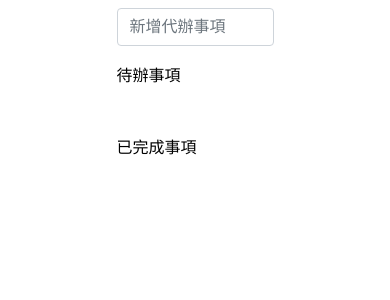
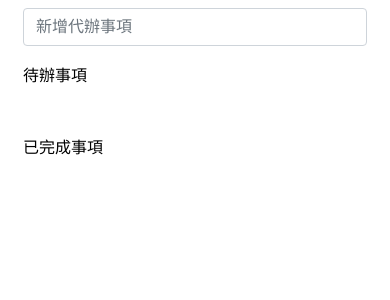
Before and after one commit to dannypc1628/todo-angular, an Angular app: page / in a window 390 px wide. Shown: the top 300 px of the page. Built offline with nearby package versions, Linux system fonts and the light colour scheme.

Commit message:
調整版面樣式

```diff
--- a/src/app/app.component.html
+++ b/src/app/app.component.html
@@ -1,6 +1,6 @@
 <div class="container">
   <div class="row justify-content-center">
-    <div class="col-6">
+    <div class="col-md-6 col-12">
       <div class="row">
         <div class="col-12 ">
           <input type="text" placeholder="新增代辦事項" class="form-control"
```
